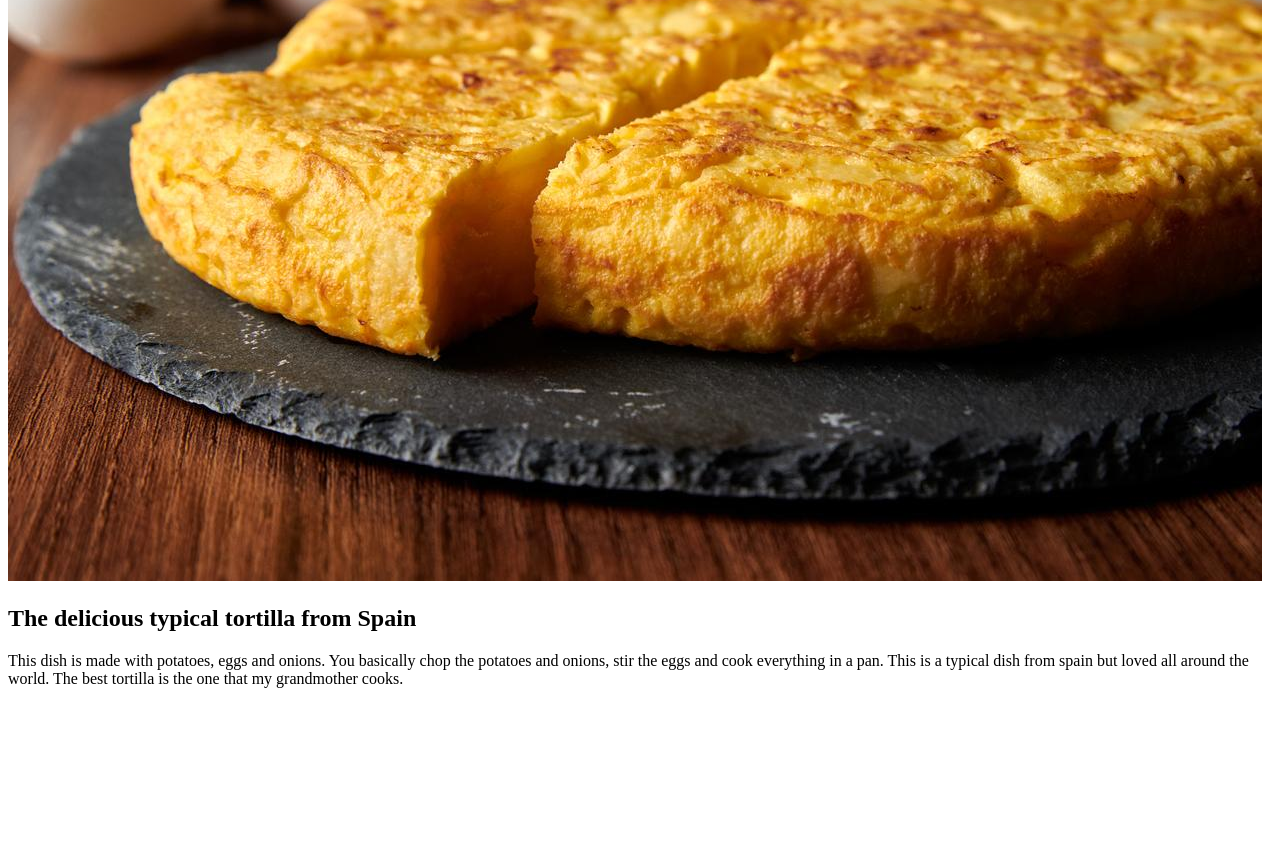
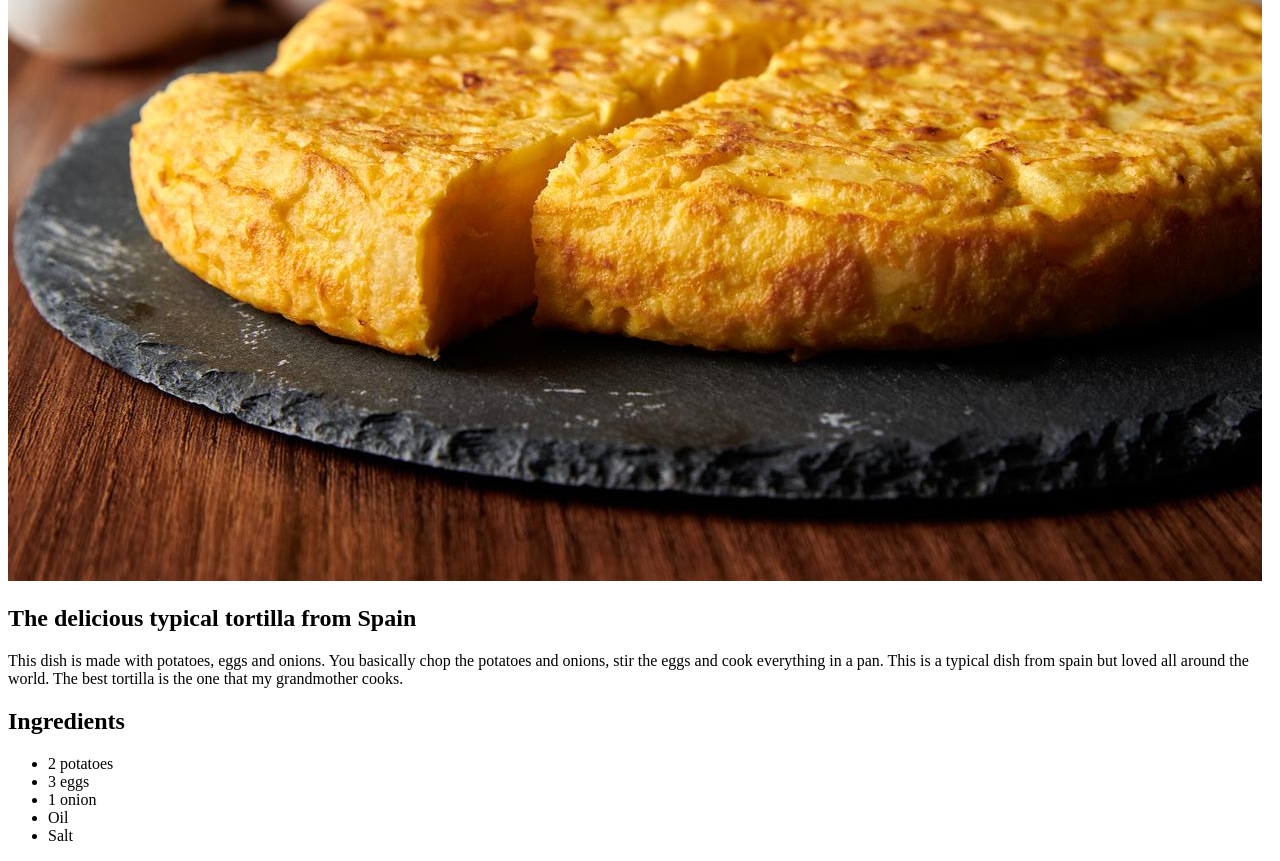
Before and after one commit to pedrolopez-e/odin-recipes, a plain HTML site: page recipes/tortilla.html in a window 1280 px wide. Shown: the part 335-1196 px from the top of the page. Before the commit the page ends 1039 px from the top, so only its background shows below. Drawn offline with Linux system fonts and the light colour scheme.

Commit message:
Add ingredients to tortilla.html

```diff
--- a/recipes/tortilla.html
+++ b/recipes/tortilla.html
@@ -15,5 +15,13 @@
         everything in a pan. This is a typical dish from spain but loved all around the world. The best tortilla is the one
         that my grandmother cooks.
     </p>
+    <h2>Ingredients</h2>
+    <ul>
+        <li>2 potatoes</li>
+        <li>3 eggs</li>
+        <li>1 onion</li>
+        <li>Oil</li>
+        <li>Salt</li>
+    </ul>
 </body>
 </html>
```
